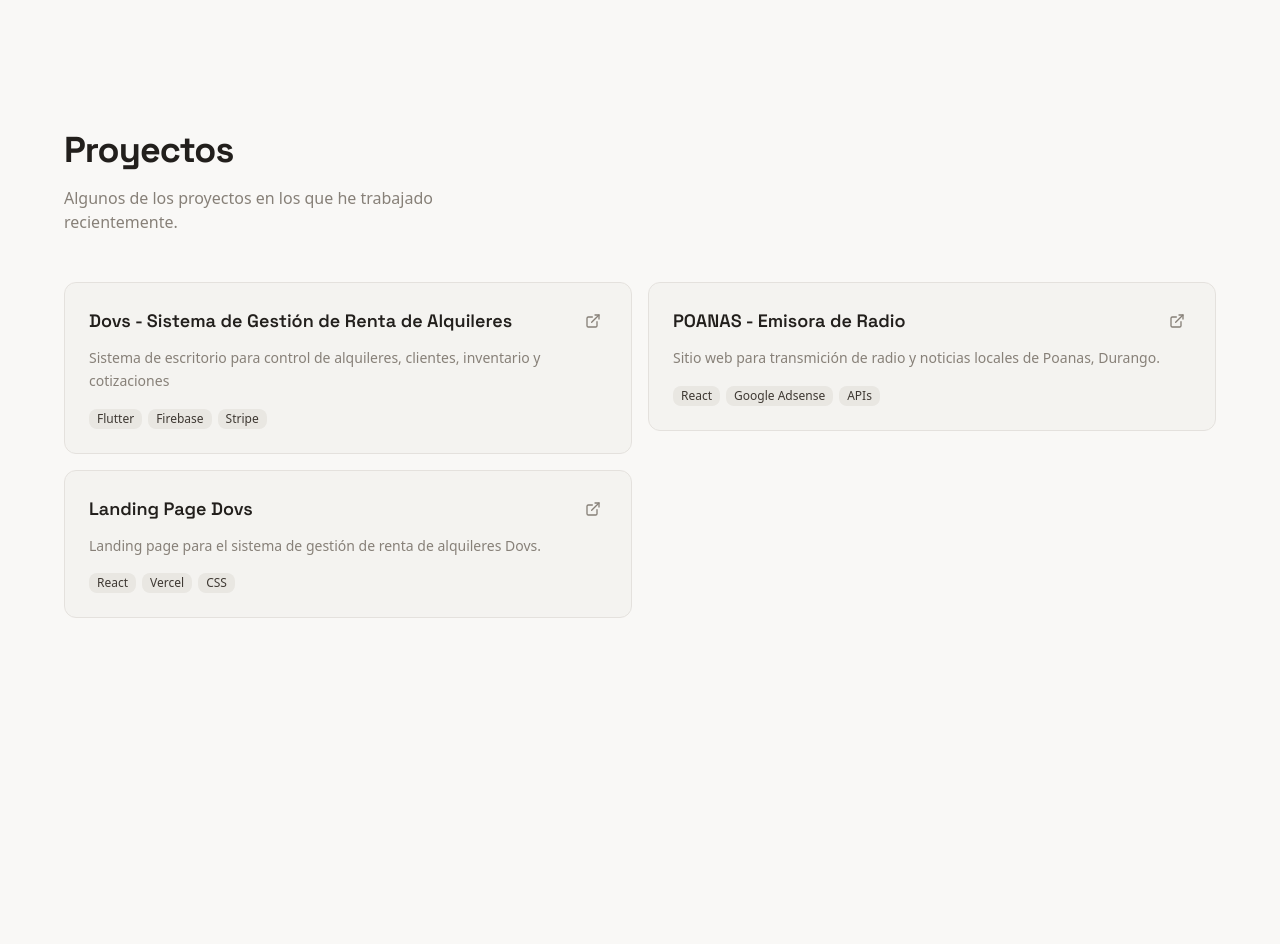
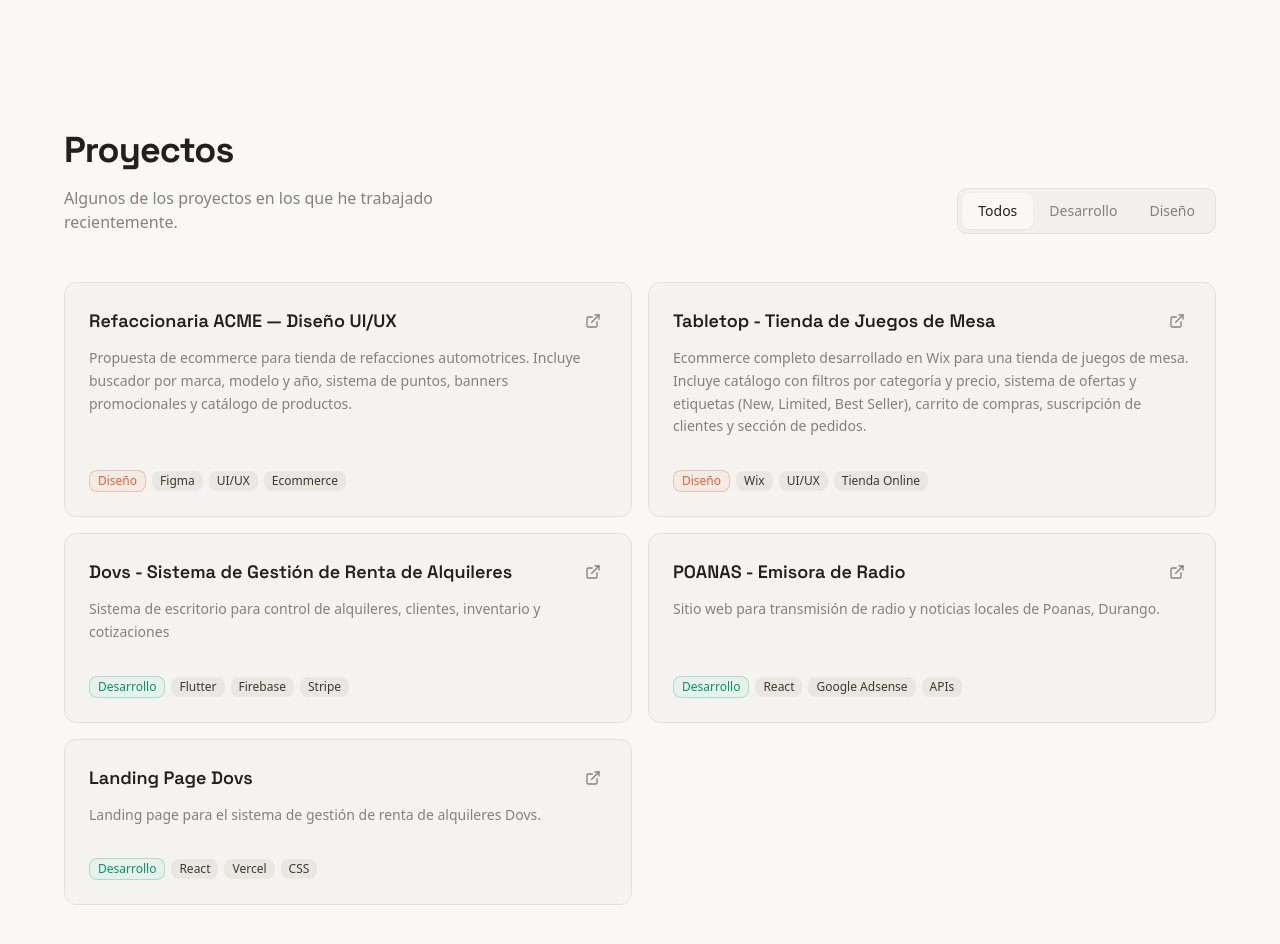
Before and after one commit to stebean/stebean.github.io, a React (Vite) app: page / in a window 1280 px wide. Shown: the part 1180-2124 px from the top of the page. Built offline with nearby package versions, Linux system fonts and the light colour scheme; the HTML template or start-up script is replaced by a standard one.

Commit message:
add project categorization and filtering UI to ProjectsSection

```diff
--- a/src/components/ProjectsSection.tsx
+++ b/src/components/ProjectsSection.tsx
@@ -1,10 +1,14 @@
+import { useState } from "react";
 import { ExternalLink, Github } from "lucide-react";
 import ScrollReveal from "./ScrollReveal";
+
+type ProjectCategory = "Desarrollo" | "Diseño";
 
 interface Project {
   title: string;
   description: string;
   tags: string[];
+  category: ProjectCategory;
   image?: string;
   href?: string;
   github?: string;
@@ -12,53 +16,90 @@
 }
 
 const projects: Project[] = [
-  /*{
-    title: "Encargoo",
-    description: "App movil de gestión de pedidos y encargos diseñado para negocios pequeños o medianos.",
-    tags: ["Flutter", "Supabase"],
-    github: "https://github.com/stebean/encargoo",
-    opensource: true,
-  },*/
+  {
+    title: "Refaccionaria ACME — Diseño UI/UX",
+    description: "Propuesta de ecommerce para tienda de refacciones automotrices. Incluye buscador por marca, modelo y año, sistema de puntos, banners promocionales y catálogo de productos.",
+    tags: ["Figma", "UI/UX", "Ecommerce"],
+    category: "Diseño",
+    href: "https://www.figma.com/design/7xrtAOnqBOKsaYM72CN9zK/E-commerce-Refaccionaria?node-id=0-1&t=QKvcmHl6UPzXay2C-1",
+  },
+  {
+    title: "Tabletop - Tienda de Juegos de Mesa",
+    description: "Ecommerce completo desarrollado en Wix para una tienda de juegos de mesa. Incluye catálogo con filtros por categoría y precio, sistema de ofertas y etiquetas (New, Limited, Best Seller), carrito de compras, suscripción de clientes y sección de pedidos.",
+    tags: ["Wix", "UI/UX", "Tienda Online"],
+    category: "Diseño",
+    href: "https://21040208.wixsite.com/tabletop",
+  },
   {
     title: "Dovs - Sistema de Gestión de Renta de Alquileres",
     description: "Sistema de escritorio para control de alquileres, clientes, inventario y cotizaciones",
     tags: ["Flutter", "Firebase", "Stripe"],
+    category: "Desarrollo",
     href: "https://dovs.vercel.app/#descargar",
   },
   {
     title: "POANAS - Emisora de Radio",
-    description: "Sitio web para transmición de radio y noticias locales de Poanas, Durango.",
+    description: "Sitio web para transmisión de radio y noticias locales de Poanas, Durango.",
     tags: ["React", "Google Adsense", "APIs"],
+    category: "Desarrollo",
     href: "https://www.poanasradio.com.mx/",
   },
   {
     title: "Landing Page Dovs",
     description: "Landing page para el sistema de gestión de renta de alquileres Dovs.",
     tags: ["React", "Vercel", "CSS"],
+    category: "Desarrollo",
     href: "https://dovs.vercel.app/",
   },
 ];
 
+type FilterType = "Todos" | "Desarrollo" | "Diseño";
+
 const ProjectsSection = () => {
+  const [filter, setFilter] = useState<FilterType>("Todos");
+
+  const filteredProjects = projects.filter(
+    (project) => filter === "Todos" || project.category === filter
+  );
+
   return (
     <section className="py-24 md:py-32" id="projects">
       <div className="container">
         <ScrollReveal>
-          <h2 className="text-3xl md:text-4xl font-heading font-bold tracking-tight mb-4">
-            Proyectos
-          </h2>
-          <p className="text-muted-foreground max-w-md mb-12">
-            Algunos de los proyectos en los que he trabajado recientemente.
-          </p>
+          <div className="flex flex-col md:flex-row md:items-end justify-between gap-6 mb-12">
+            <div>
+              <h2 className="text-3xl md:text-4xl font-heading font-bold tracking-tight mb-4">
+                Proyectos
+              </h2>
+              <p className="text-muted-foreground max-w-md">
+                Algunos de los proyectos en los que he trabajado recientemente.
+              </p>
+            </div>
+
+            <div className="flex bg-secondary/50 p-1 rounded-lg border border-border w-max">
+              {(["Todos", "Desarrollo", "Diseño"] as FilterType[]).map((f) => (
+                <button
+                  key={f}
+                  onClick={() => setFilter(f)}
+                  className={`px-4 py-2 text-sm font-medium rounded-md transition-all ${filter === f
+                    ? "bg-background text-foreground shadow-sm"
+                    : "text-muted-foreground hover:text-foreground"
+                    }`}
+                >
+                  {f}
+                </button>
+              ))}
+            </div>
+          </div>
         </ScrollReveal>
 
         <div className="grid gap-4 md:grid-cols-2">
-          {projects.map((project, i) => (
+          {filteredProjects.map((project, i) => (
             <ScrollReveal key={project.title} delay={i * 0.08}>
               <article className="group relative rounded-xl border border-border bg-card overflow-hidden
-                hover:shadow-lg hover:border-foreground/10 transition-all duration-300">
+                hover:shadow-lg hover:border-foreground/10 transition-all duration-300 h-full flex flex-col">
                 {project.image && (
-                  <div className="aspect-video w-full overflow-hidden bg-muted">
+                  <div className="aspect-video w-full overflow-hidden bg-muted flex-shrink-0">
                     <img
                       src={project.image}
                       alt={project.title}
@@ -67,7 +108,7 @@
                     />
                   </div>
                 )}
-                <div className="p-6">
+                <div className="p-6 flex flex-col flex-grow">
                   <div className="flex items-start justify-between gap-4 mb-3">
                     <h3 className="font-heading font-semibold text-lg">{project.title}</h3>
                     <div className="flex gap-1.5 shrink-0">
@@ -109,11 +150,18 @@
                     </div>
                   </div>
 
-                  <p className="text-muted-foreground text-sm leading-relaxed mb-4">
+                  <p className="text-muted-foreground text-sm leading-relaxed mb-4 flex-grow">
                     {project.description}
                   </p>
 
-                  <div className="flex flex-wrap gap-1.5">
+                  <div className="flex flex-wrap items-center gap-1.5 mt-auto pt-4">
+                    {/* Badge de categoría */}
+                    <span className={`px-2 py-0.5 text-xs font-medium rounded-md border ${project.category === "Diseño"
+                        ? "border-accent/30 text-accent bg-accent/5 hover:bg-accent/10"
+                        : "border-emerald-500/30 text-emerald-600 bg-emerald-500/5 hover:bg-emerald-500/10 dark:text-emerald-400 dark:border-emerald-400/30"
+                      }`}>
+                      {project.category}
+                    </span>
                     {project.tags.map((tag) => (
                       <span
                         key={tag}
```
